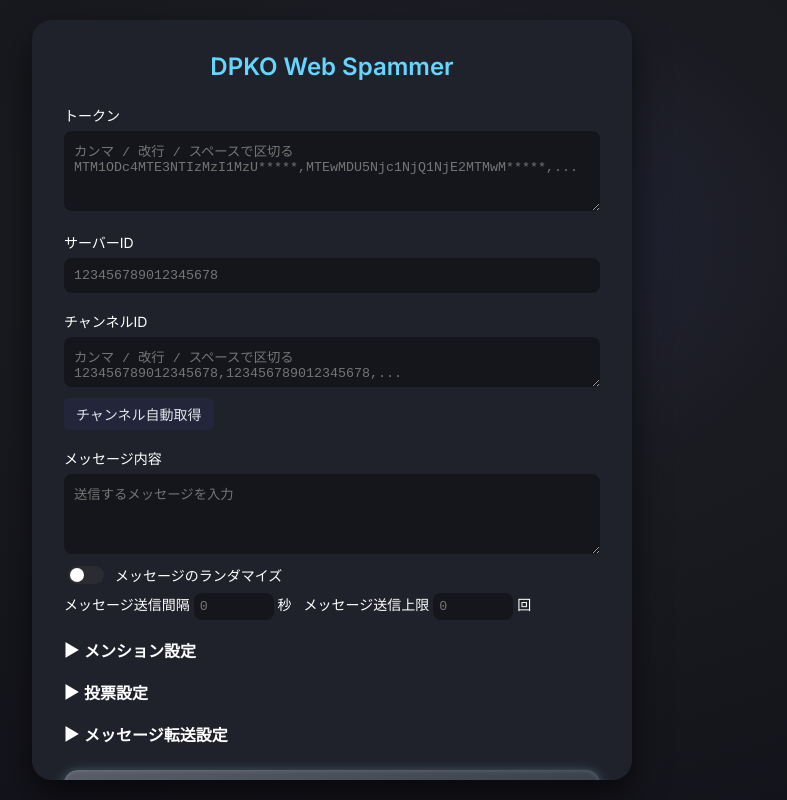
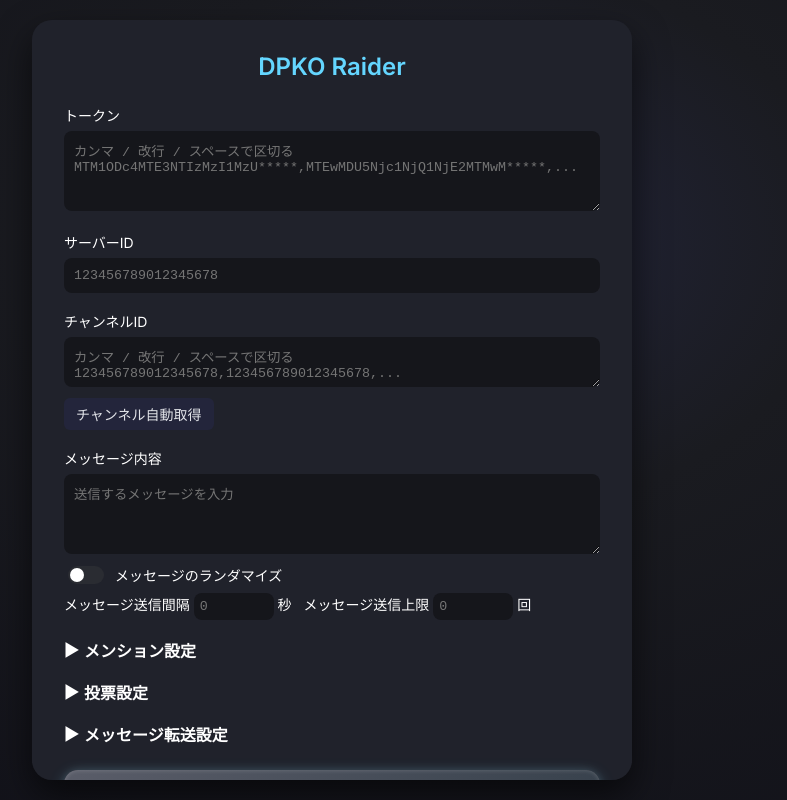
Before and after one commit to DPKO/raider, a plain HTML site: page index.html in a window 1280 px wide. Shown: the whole page, without its empty margins (308-1095 px from the left). Drawn offline with Linux system fonts and the light colour scheme.

Commit message:
Update index.html

```diff
--- a/index.html
+++ b/index.html
@@ -231,7 +231,7 @@
 </head>
 <body>
   <div class="card">
-    <h2>DPKO Web Spammer</h2>
+    <h2>DPKO Raider</h2>
     <form id="form">
       <label>トークン
         <textarea id="tokens" rows="4" placeholder="カンマ / 改行 / スペースで区切る MTM1ODc4MTE3NTIzMzI1MzU*****,MTEwMDU5Njc1NjQ1NjE2MTMwM*****,..."></textarea>
```
